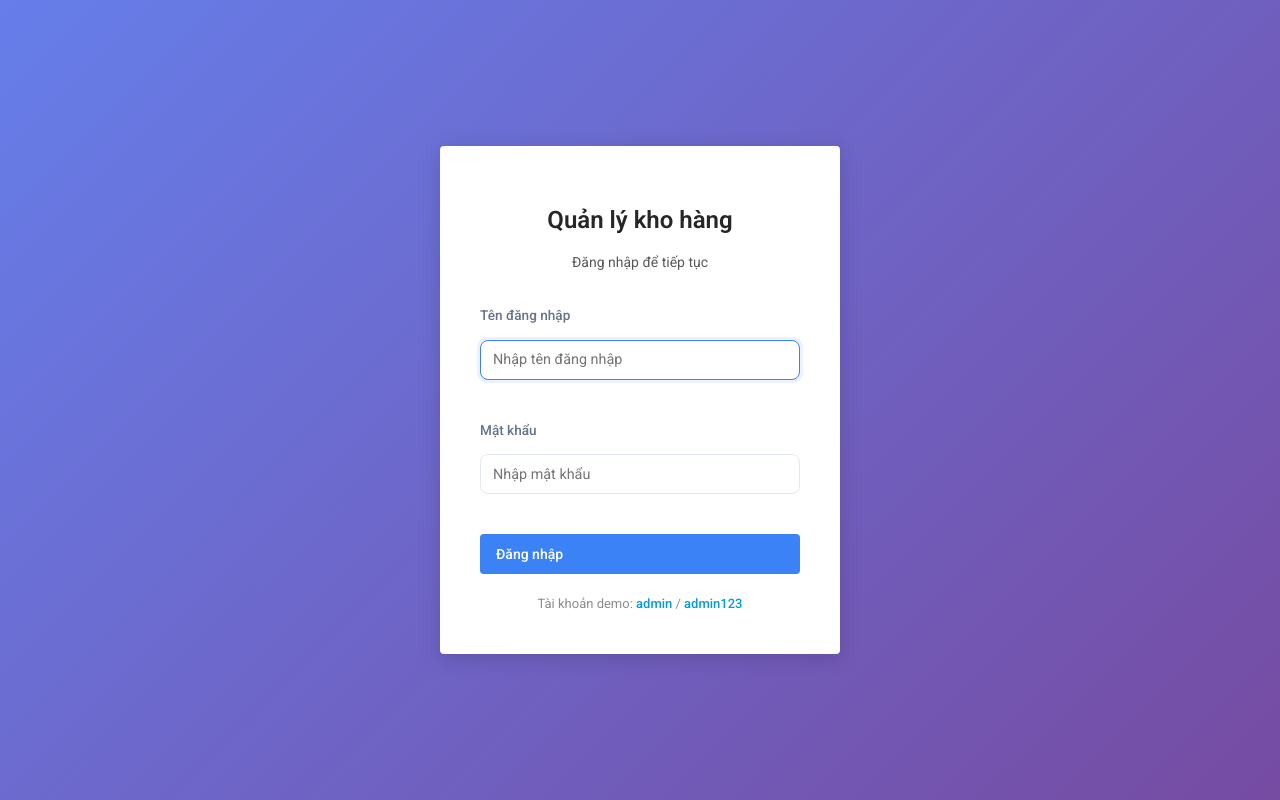
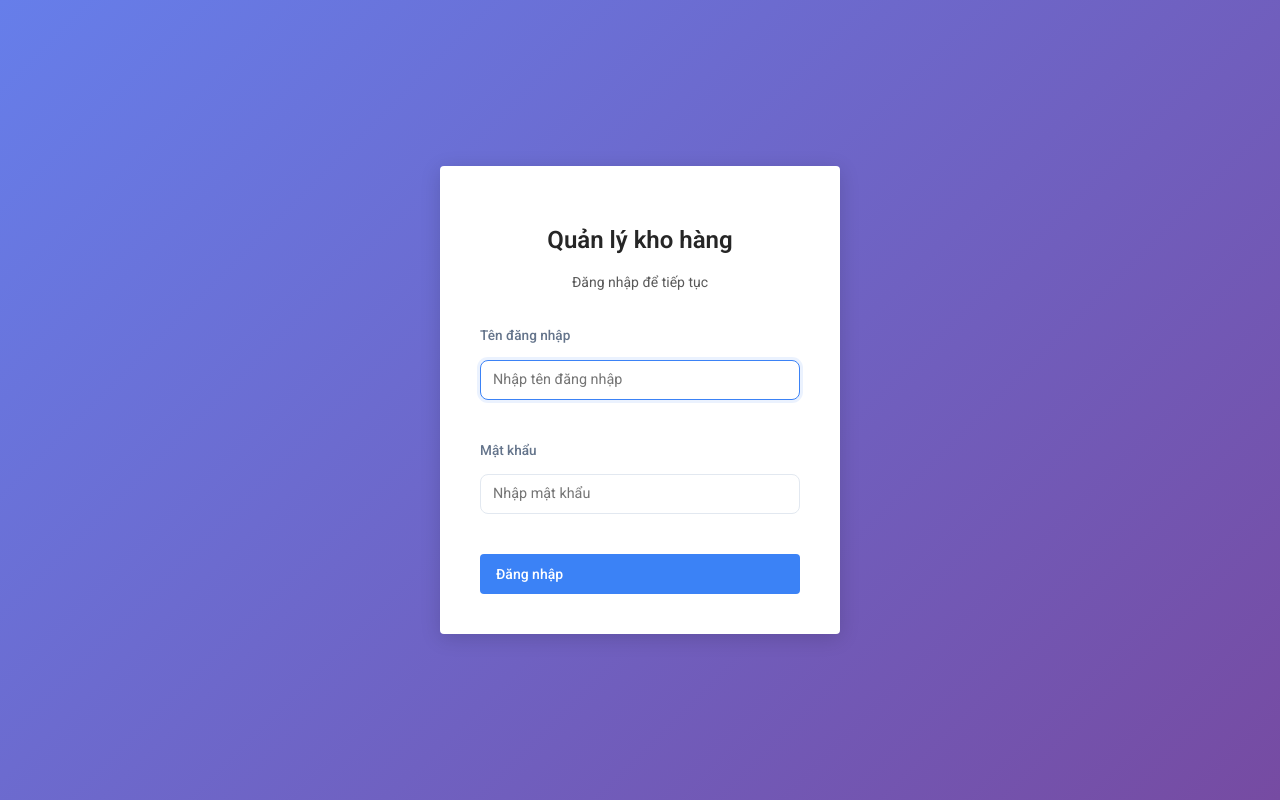
Before and after one commit to prozetk2/web_vppmixu, a React app in the folder frontend/: page / in a window 1280 px wide. Built offline with nearby package versions, Linux system fonts and the light colour scheme; no server answers; the HTML template or start-up script is replaced by a standard one.

Commit message:
chore: Remove demo account hint from the login page.

```diff
--- a/frontend/src/components/Login.tsx
+++ b/frontend/src/components/Login.tsx
@@ -98,9 +98,7 @@ export default function Login({ onLoginSuccess }: LoginProps) {
                     </button>
                 </form>
 
-                <div className="demo-hint">
-                    Tài khoản demo: <span className="highlight">admin</span> / <span className="highlight">admin123</span>
-                </div>
+
             </div>
         </div>
     );
```
